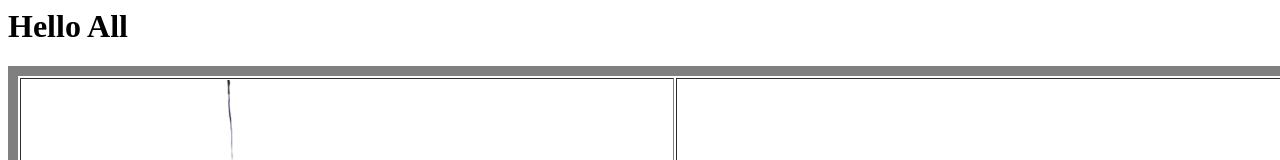
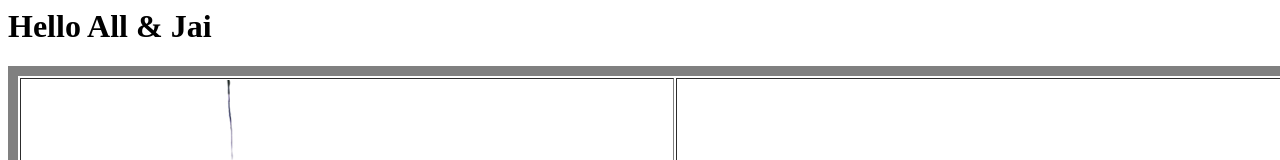
Before and after one commit to venkat44u/Melon-Studios, a plain HTML site: page home.html in a window 1280 px wide. Shown: the top 160 px of the page. Drawn offline with Linux system fonts and the light colour scheme.

Commit message:
Update home.html

```diff
--- a/home.html
+++ b/home.html
@@ -1,6 +1,6 @@
 <html>
 	<head>
-		<h1> Hello All </h1>
+		<h1> Hello All & Jai </h1>
 	</head>
 
 	<body>
```
